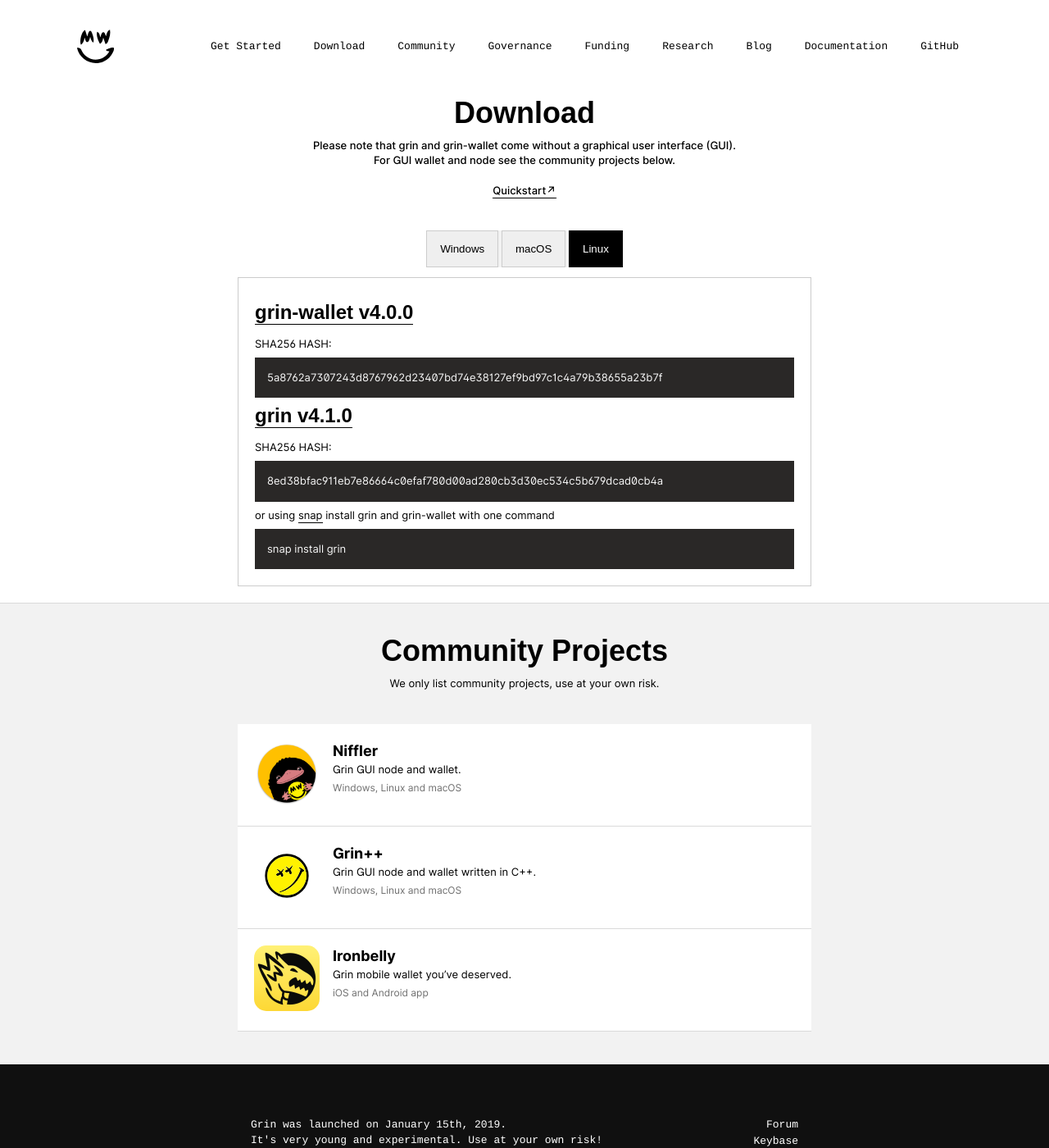
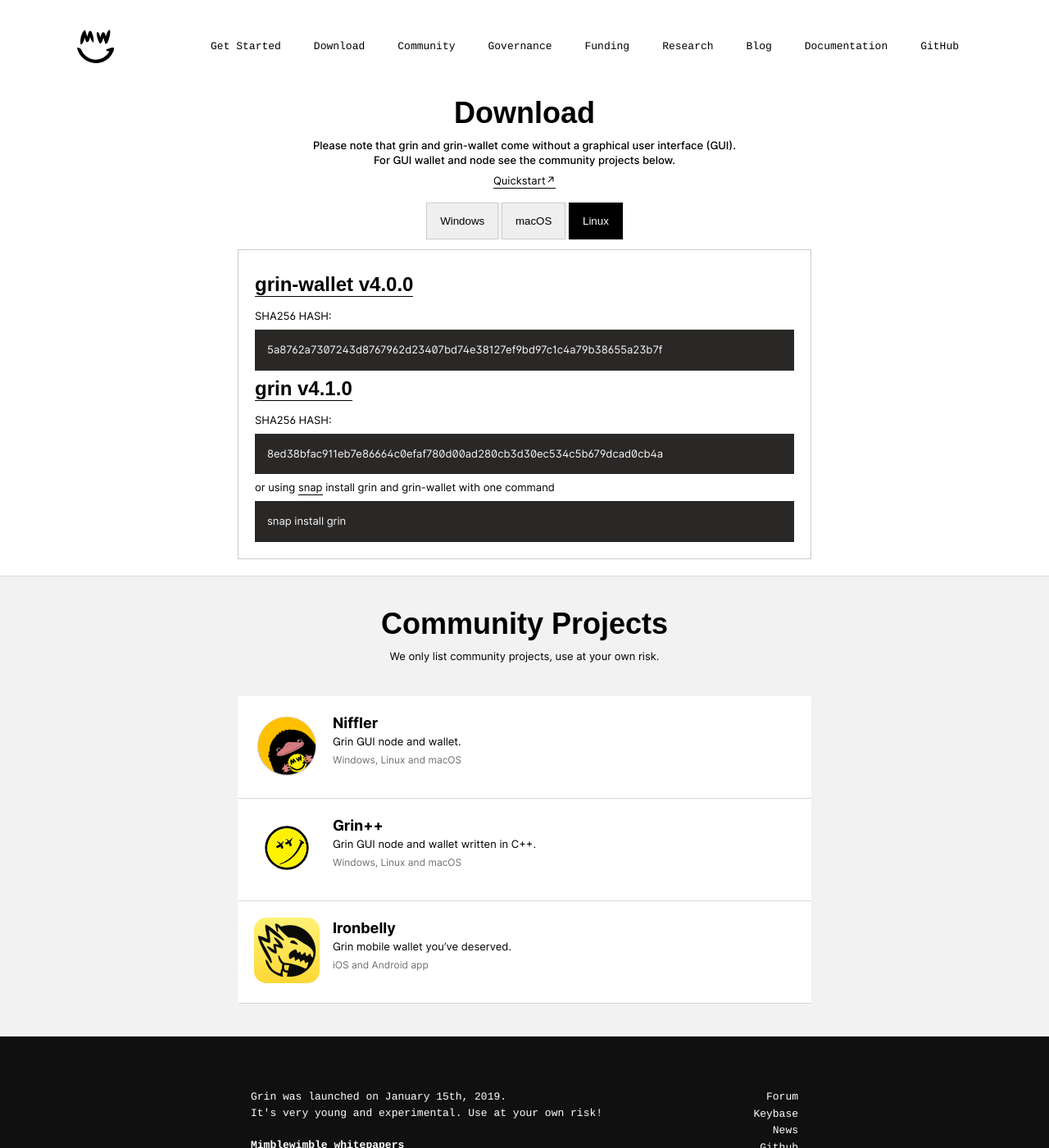
Before and after one commit to mimblewimble/site, a Jekyll site: the page built from download.html, in a window 1280 px wide and 1400 px high. Shown: the whole window at 82% size. Built offline with Jekyll 4.4.1, drawn with Linux system fonts in a browser that asks for light colours; nearby versions of some CDN libraries.

Commit message:
changes to download quickstart

```diff
--- a/_sass/download.scss
+++ b/_sass/download.scss
@@ -1,6 +1,6 @@
 .download-heading {
   text-align: center;
-  padding: 40px 20px 30px 20px;
+  padding: 40px 20px 0px 20px;
   background-color: white;
   p {
     max-width: 600px;
@@ -9,6 +9,12 @@
     margin: 0 auto;
   }
 }
+
+.download-quickstart {
+  padding: 10px;
+  text-align: center;
+}
+
 .download-subheading {
   line-height: 1.4em;
   font-weight: 500;
--- a/download.html
+++ b/download.html
@@ -9,9 +9,10 @@
       <div class="download-subheading">
         Please note that grin and grin-wallet come without a graphical user interface (GUI).<br>
         For GUI wallet and node see the community projects below.
-        </br></br>
-        <a href="docs.grin.mw/docs/getting-started/quickstart/install/">Quickstart↗</a>
       </div>
+    </div>
+    <div class="download-quickstart">
+      <a href="docs.grin.mw/docs/getting-started/quickstart/install/">Quickstart↗</a>
     </div>
     <section class="download-section">
       <!-- Tab links -->
```
